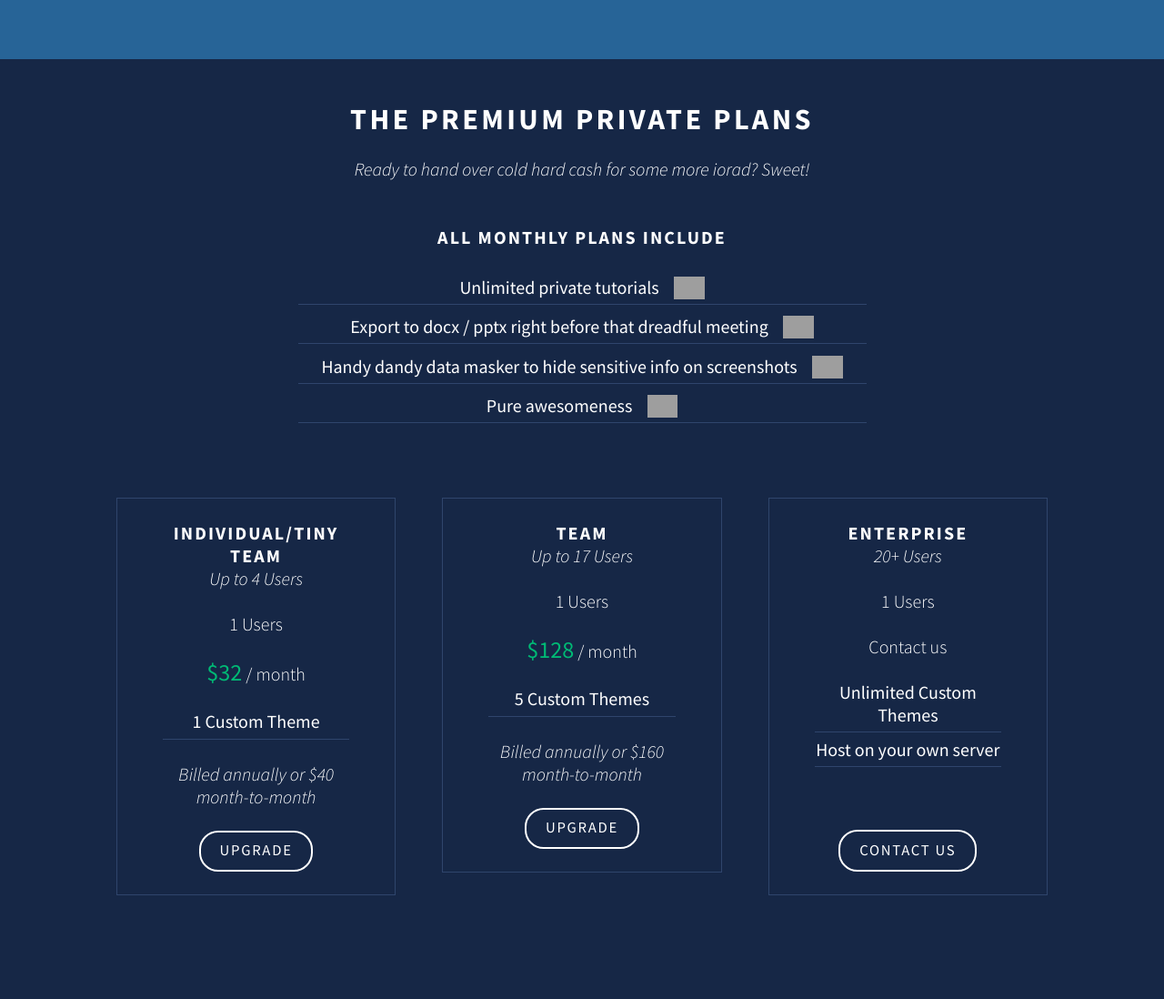
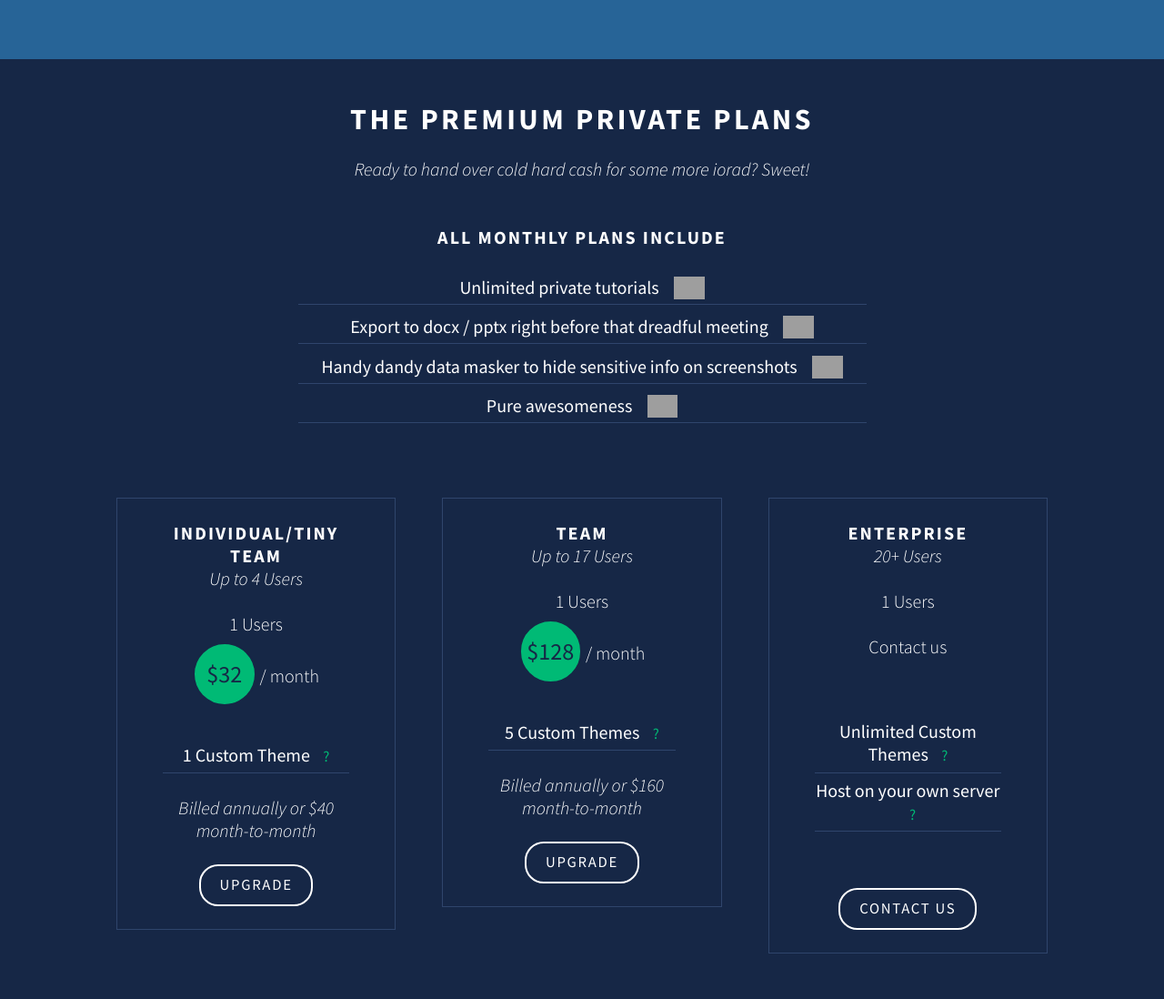
Before and after one commit to metamn/iorad, a Jekyll site: the page built from index.html, in a window 1280 px wide. Shown: the whole page at 91% size. Built offline with Jekyll 4.4.1, drawn with Linux system fonts in a browser that asks for light colours; nearby versions of some CDN libraries; before the commit the page ends 1034 px from its top, so only the background shows below that; grey boxes are pictures that could not be loaded.

```diff
--- a/_includes/structures/primary-plan.html
+++ b/_includes/structures/primary-plan.html
@@ -25,13 +25,23 @@
       1 Users
     </div>
 
-    <div class="price">
-      {% if plan.price == "Contact us" %}
-        {{ plan.price }}
-      {% else %}
-        <span>${{ plan.price }}</span> / month
-      {% endif %}
-    </div>
+    {% if plan.price %}
+      <div class="price">
+        <span class="usd">
+          <span>${{ plan.price }}</span>
+        </span>
+        <span>/ month</span>
+      </div>
+    {% endif %}
+
+    {% if plan.instead-of-price %}
+      <div class="instead-of-price">
+        <p>
+          {{ plan.instead-of-price }}
+        </p>
+      </div>
+    {% endif %}
+
 
     <div class="features">
       <ul>
--- a/assets/styles/atoms/colors.css
+++ b/assets/styles/atoms/colors.css
@@ -1,3 +1,3 @@
 /* for very combination check the contrast ratio !!! - http://leaverou.github.io/contrast-ratio/
- - white on darkblue: 14.9 - white on blue: 9.6 - white on lightblue: 6.3, only suitable for large fonts, 18pt and above - white on green: 2.5, not usable - white on red: 2.5, not usable - green on darkblue: 5.9, only suitable for large fonts, 18pt and above
+ - white on darkblue: 14.9 - white on blue: 9.6 - white on lightblue: 6.3, only suitable for large fonts, 18pt and above - white on green: 2.5, not usable - white on red: 2.5, not usable - green on darkblue: 5.9, only suitable for large fonts, 18pt and above - darkblue on green: ... the same as above
 */
--- a/assets/styles/atoms/colors.scss
+++ b/assets/styles/atoms/colors.scss
@@ -17,6 +17,7 @@
   - white on green: 2.5, not usable
   - white on red: 2.5, not usable
   - green on darkblue: 5.9, only suitable for large fonts, 18pt and above
+  - darkblue on green: ... the same as above
 */
 
 @mixin colors($combination: white-on-darkblue) {
@@ -36,6 +37,11 @@
   } @elseif ($combination == green-on-darkblue) {
     color: $green;
     background-color: $darkblue;
+    font-size: $heading-level-1;
+
+  } @elseif ($combination == darkblue-on-green) {
+    color: $darkblue;
+    background-color: $green;
     font-size: $heading-level-1;
   }
 }
--- a/assets/styles/screen.css
+++ b/assets/styles/screen.css
@@ -19,7 +19,7 @@
 
 /* The text must be inside a <span> */
 /* for very combination check the contrast ratio !!! - http://leaverou.github.io/contrast-ratio/
- - white on darkblue: 14.9 - white on blue: 9.6 - white on lightblue: 6.3, only suitable for large fonts, 18pt and above - white on green: 2.5, not usable - white on red: 2.5, not usable - green on darkblue: 5.9, only suitable for large fonts, 18pt and above
+ - white on darkblue: 14.9 - white on blue: 9.6 - white on lightblue: 6.3, only suitable for large fonts, 18pt and above - white on green: 2.5, not usable - white on red: 2.5, not usable - green on darkblue: 5.9, only suitable for large fonts, 18pt and above - darkblue on green: ... the same as above
 */
 /* Center horizontally - works with an inner container only - example: <header> <div class="container"> ... header { @include center }
 */
@@ -62,10 +62,15 @@
 html.pricing body #pricing #primary-plans article .title h2 { font-family: 'Source Sans Pro', sans-serif; font-weight: 700; text-transform: uppercase; letter-spacing: 0.10417em; }
 html.pricing body #pricing #primary-plans article .subtitle p { font-family: 'Source Sans Pro', sans-serif; font-weight: 300; font-style: italic; }
 html.pricing body #pricing #primary-plans article .users { margin: 1.25em 0; }
-html.pricing body #pricing #primary-plans article .price span { color: #00ba75; background-color: #162746; font-size: 1.3077em; font-family: 'Source Sans Pro', sans-serif; font-weight: 400; }
+html.pricing body #pricing #primary-plans article .price .usd { width: 2.5em; height: 2.5em; -webkit-border-radius: 2.5em; -moz-border-radius: 2.5em; -ms-border-radius: 2.5em; -o-border-radius: 2.5em; border-radius: 2.5em; border: 2px solid; display: inline-block; text-align: center; font-size: smaller; color: #162746; background-color: #00ba75; font-size: 1.3077em; font-family: 'Source Sans Pro', sans-serif; font-weight: 400; position: relative; top: -0.625em; }
+html.pricing body #pricing #primary-plans article .price .usd span { position: relative; top: 0.83333em; }
+html.pricing body #pricing #primary-plans article .price .usd span { top: 0.625em; }
 html.pricing body #pricing #primary-plans article .features { margin-top: 1.25em; }
 html.pricing body #pricing #primary-plans article .features ul { font-family: 'Source Sans Pro', sans-serif; font-weight: 400; }
 html.pricing body #pricing #primary-plans article .features ul li { margin-bottom: 0.3125em; padding-bottom: 0.3125em; border-bottom: 1px solid #2f456c; }
+html.pricing body #pricing #primary-plans article .features ul li span.feature:after { content: '?'; margin-left: 0.625em; color: #00ba75; background-color: transparent; font-size: smaller; cursor: pointer; }
+html.pricing body #pricing #primary-plans article .features ul li span.feature:after a { color: #00ba75; background-color: transparent; }
+@media only screen and (max-width: 63.999em) { html.pricing body #pricing #primary-plans article .features ul li span.feature:after { margin-left: 2px; } }
 html.pricing body #pricing #primary-plans article .features ul li span.feature-description { display: none; }
 html.pricing body #pricing #primary-plans article .billed { margin-top: 1.25em; }
 html.pricing body #pricing #primary-plans article .billed p { font-family: 'Source Sans Pro', sans-serif; font-weight: 300; font-style: italic; }
@@ -73,7 +78,8 @@
 html.pricing body #pricing #primary-plans article .button p { padding: 0.625em 1.25em; border: 2px solid; -webkit-border-radius: 1.25em; -moz-border-radius: 1.25em; -ms-border-radius: 1.25em; -o-border-radius: 1.25em; border-radius: 1.25em; display: inline-block; cursor: pointer; font-family: 'Source Sans Pro', sans-serif; font-weight: 400; font-size: smaller; text-transform: uppercase; letter-spacing: 0.10417em; }
 html.pricing body #pricing #primary-plans article .button p a { text-decoration: none; }
 html.pricing body #pricing #primary-plans article .popular { display: none; width: 100%; float: left; position: absolute; top: -1.875em; left: 0; color: #00ba75; background-color: #162746; font-size: 1.3077em; font-family: 'Source Sans Pro', sans-serif; font-weight: 700; text-transform: uppercase; letter-spacing: 0.10417em; }
-@media only screen and (min-width: 64em) { html.pricing body #pricing #primary-plans article#enterprise .button { margin-top: 3.4375em; } }
+@media only screen and (min-width: 64em) { html.pricing body #pricing #primary-plans article#enterprise .features { margin-top: 3.4375em; }
+  html.pricing body #pricing #primary-plans article#enterprise .button { margin-top: 3.125em; } }
 html.pricing body #pricing #secondary-plans { display: none; }
 html.pricing body #faq { display: none; }
 
--- a/index.html
+++ b/index.html
@@ -21,7 +21,7 @@
     class: popular
   - title: Enterprise
     subtitle: 20+ Users
-    price: Contact us
+    instead-of-price: Contact us
     features:
       - title: Unlimited Custom Themes
         description: You can brand the player with your own logo(s) and skin(s). Official Rock start status! Each user gets a theme of their very own
```
Also changed, not shown: assets/styles/organisms/primary-plan.scss (+30 -3 lines), 5 other files.
